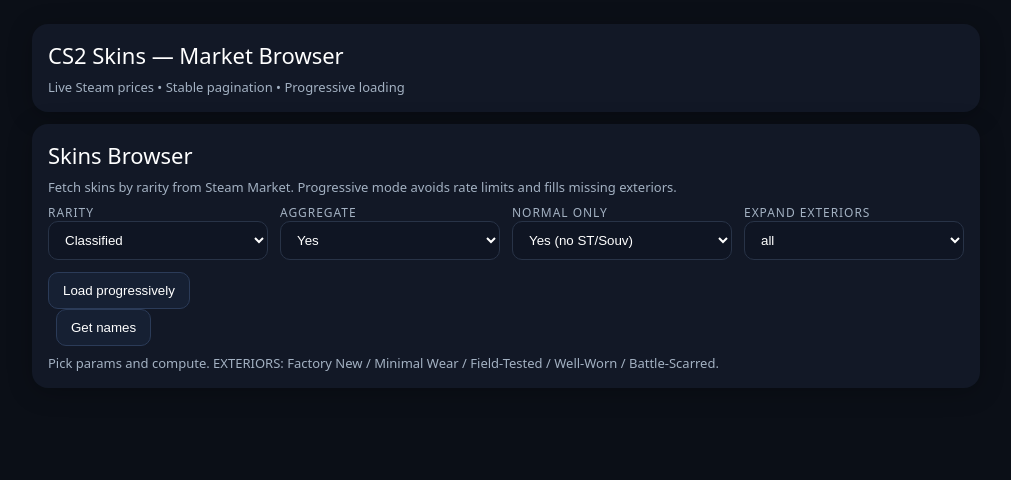
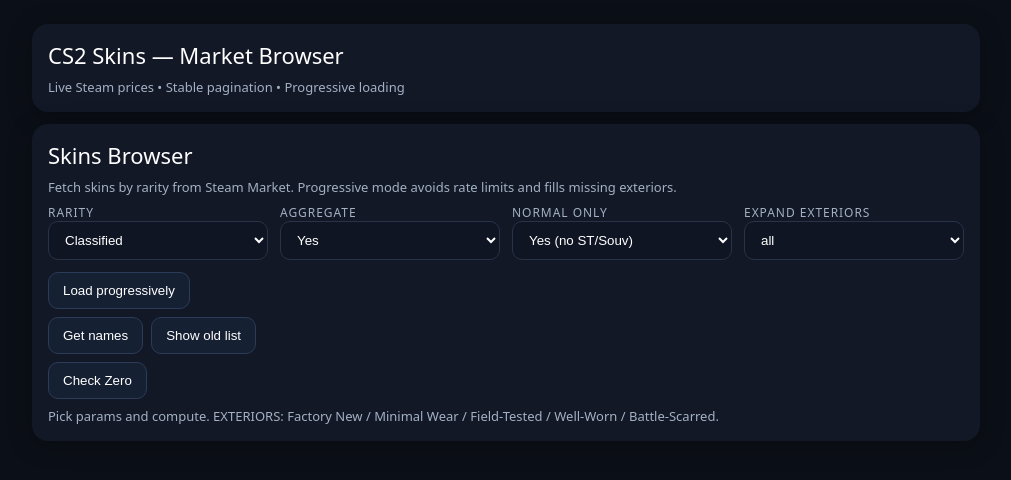
Before and after one commit to Feertreesome/cs2-trade-up, a React (Vite) app in the folder client/: page / in a window 1280 px wide. Shown: the top 480 px of the page, without its empty margins (134-1145 px from the left). Built offline with nearby package versions, Linux system fonts and the light colour scheme.

Commit message:
feat: add local list cache and zero checker

```diff
--- a/client/src/modules/skins/SkinsBrowser.css
+++ b/client/src/modules/skins/SkinsBrowser.css
@@ -8,3 +8,22 @@
 .sbc .input, .sbc select { width: 100%; padding: 10px 12px; border-radius: 10px; border: 1px solid #283347; background: #0f1523; color: white; }
 .sbc .btn { padding: 10px 14px; border-radius: 10px; border: 1px solid #2b3b58; background: #162033; color: white; cursor: pointer; }
 .sbc .btn:hover { background: #1d2a44; }
+.sbc .buttons { display: flex; flex-wrap: wrap; gap: 8px; }
+
+.sbc .spinner {
+  width: 16px;
+  height: 16px;
+  border: 2px solid #2b3b58;
+  border-top-color: transparent;
+  border-radius: 50%;
+  animation: sbc-spin 1s linear infinite;
+  margin-right: 8px;
+}
+
+@keyframes sbc-spin {
+  to { transform: rotate(360deg); }
+}
+
+.sbc .toast { padding: 8px 12px; border-radius: 6px; }
+.sbc .toast.success { background: #1d2a44; color: #aaffaa; }
+.sbc .toast.error { background: #401020; color: #ffaaaa; }
--- a/client/src/modules/skins/SkinsBrowser.tsx
+++ b/client/src/modules/skins/SkinsBrowser.tsx
@@ -4,7 +4,13 @@
 import ProgressBar from "./components/ProgressBar";
 import FlatTable from "./components/FlatTable";
 import AggTable from "./components/AggTable";
-import { EXTERIORS, RARITIES, fetchAllNames } from "./services";
+import {
+  EXTERIORS,
+  RARITIES,
+  fetchAllNames,
+  batchListingTotals,
+  batchPriceOverview,
+} from "./services";
 import useSkinsBrowser from "./hooks/useSkinsBrowser";
 
 export default function SkinsBrowser() {
@@ -23,6 +29,36 @@
   const [savingNames, setSavingNames] = React.useState(false);
   const [namesMessage, setNamesMessage] = React.useState<string | null>(null);
   const [namesError, setNamesError] = React.useState<string | null>(null);
+  const [hasOld, setHasOld] = React.useState(false);
+  const [extraProgress, setExtraProgress] = React.useState<string | null>(null);
+  const [toast, setToast] = React.useState<
+    { type: "success" | "error"; text: string } | null
+  >(null);
+
+  React.useEffect(() => {
+    if (loader.data) {
+      try {
+        localStorage.setItem("skins_browser_list", JSON.stringify(loader.data));
+        setHasOld(true);
+      } catch {
+        /* ignore */
+      }
+    }
+  }, [loader.data]);
+
+  React.useEffect(() => {
+    try {
+      const s = localStorage.getItem("skins_browser_list");
+      setHasOld(Boolean(s));
+    } catch {
+      setHasOld(false);
+    }
+  }, []);
+
+  function showToast(type: "success" | "error", text: string) {
+    setToast({ type, text });
+    setTimeout(() => setToast(null), 3000);
+  }
 
   async function handleFetchNames() {
     setSavingNames(true);
@@ -35,6 +71,74 @@
       setNamesError(String(e?.message || e));
     } finally {
       setSavingNames(false);
+    }
+  }
+
+  async function handleShowOldList() {
+    setExtraProgress("Loading saved list…");
+    try {
+      const s = localStorage.getItem("skins_browser_list");
+      if (!s) throw new Error("No saved list");
+      const parsed = JSON.parse(s);
+      loader.setData(parsed);
+      showToast("success", "Loaded saved list");
+    } catch (e: any) {
+      showToast("error", String(e?.message || e));
+    } finally {
+      setExtraProgress(null);
+    }
+  }
+
+  async function handleCheckZero() {
+    if (!loader.data) {
+      showToast("error", "Nothing to check");
+      return;
+    }
+    setExtraProgress("Checking listings…");
+    try {
+      const zeroNames = new Set<string>();
+      const priceNames = new Set<string>();
+      const d: any = loader.data;
+      if ("skins" in d) {
+        d.skins.forEach((s: any) =>
+          s.exteriors.forEach((e: any) => {
+            if (!e.sell_listings) zeroNames.add(e.marketHashName);
+            if (e.price == null) priceNames.add(e.marketHashName);
+          }),
+        );
+      } else if ("items" in d) {
+        d.items.forEach((i: any) => {
+          if (!i.sell_listings) zeroNames.add(i.market_hash_name);
+          if (i.price == null) priceNames.add(i.market_hash_name);
+        });
+      }
+      const [totals, prices] = await Promise.all([
+        zeroNames.size ? batchListingTotals(Array.from(zeroNames)) : ({} as any),
+        priceNames.size ? batchPriceOverview(Array.from(priceNames)) : ({} as any),
+      ]);
+      if ("skins" in d) {
+        d.skins.forEach((s: any) =>
+          s.exteriors.forEach((e: any) => {
+            const n = (totals as any)[e.marketHashName];
+            if (typeof n === "number") e.sell_listings = n;
+            const p = (prices as any)[e.marketHashName];
+            if (typeof p === "number") e.price = p;
+          }),
+        );
+      } else if ("items" in d) {
+        d.items.forEach((i: any) => {
+          const n = (totals as any)[i.market_hash_name];
+          if (typeof n === "number") i.sell_listings = n;
+          const p = (prices as any)[i.market_hash_name];
+          if (typeof p === "number") i.price = p;
+        });
+      }
+      loader.setData({ ...d });
+      showToast("success", "Check complete");
+    } catch (e: any) {
+      showToast("error", String(e?.message || e));
+    } finally {
+      setExtraProgress(null);
     }
   }
 
@@ -61,11 +165,14 @@
         expandOptions={["none", "price", "all"]}
         onLoadProgressive={loader.loadProgressive}
         onFetchNames={handleFetchNames}
-        loading={loader.loading || savingNames}
+        onShowOldList={handleShowOldList}
+        onCheckZero={handleCheckZero}
+        hasOldList={hasOld}
+        loading={loader.loading || savingNames || Boolean(extraProgress)}
       />
 
-      {(loader.progress || loader.loading) && (
-        <ProgressBar text={loader.progress || "Loading…"} />
+      {(loader.progress || extraProgress || loader.loading) && (
+        <ProgressBar text={loader.progress || extraProgress || "Loading…"} />
       )}
       {loader.error && (
         <div className="red" style={{ marginTop: 8 }}>
@@ -103,6 +210,11 @@
           Pick params and compute. EXTERIORS: {EXTERIORS.join(" / ")}.
         </div>
       )}
+      {toast && (
+        <div className={`toast ${toast.type}`} style={{ marginTop: 8 }}>
+          {toast.text}
+        </div>
+      )}
     </div>
   );
 }
--- a/client/src/modules/skins/components/ControlsBar.tsx
+++ b/client/src/modules/skins/components/ControlsBar.tsx
@@ -20,6 +20,9 @@
   expandOptions: ReadonlyArray<ExpandMode>;           // ← было: ExpandMode[]
   onLoadProgressive: () => void;
   onFetchNames: () => void;
+  onShowOldList: () => void;
+  onCheckZero: () => void;
+  hasOldList: boolean;
   loading: boolean;
 };
 
@@ -76,9 +79,11 @@
         </select>
       </div>
 
-      <div style={{ alignSelf: "end" }}>
+      <div className="buttons" style={{ alignSelf: "end" }}>
         <button className="btn" onClick={props.onLoadProgressive} disabled={props.loading}>Load progressively</button>
-        <button className="btn" style={{ marginLeft: 8 }} onClick={props.onFetchNames} disabled={props.loading}>Get names</button>
+        <button className="btn" onClick={props.onFetchNames} disabled={props.loading}>Get names</button>
+        <button className="btn" onClick={props.onShowOldList} disabled={!props.hasOldList || props.loading}>Show old list</button>
+        <button className="btn" onClick={props.onCheckZero} disabled={props.loading}>Check Zero</button>
       </div>
     </div>
   );
--- a/client/src/modules/skins/components/ProgressBar.tsx
+++ b/client/src/modules/skins/components/ProgressBar.tsx
@@ -2,8 +2,12 @@
 
 export default function ProgressBar({ text }: { text: string }) {
   return (
-    <div className="small" style={{ marginTop: 8 }}>
-      {text}
+    <div
+      className="small"
+      style={{ marginTop: 8, display: "flex", alignItems: "center" }}
+    >
+      <div className="spinner" />
+      <span>{text}</span>
     </div>
   );
 }
--- a/client/src/modules/skins/hooks/useProgressiveLoader.ts
+++ b/client/src/modules/skins/hooks/useProgressiveLoader.ts
@@ -131,7 +131,11 @@
   }
 
   return {
-    data, loading, progress, error,
+    data,
+    loading,
+    progress,
+    error,
     loadProgressive,
+    setData,
   };
 }
```
